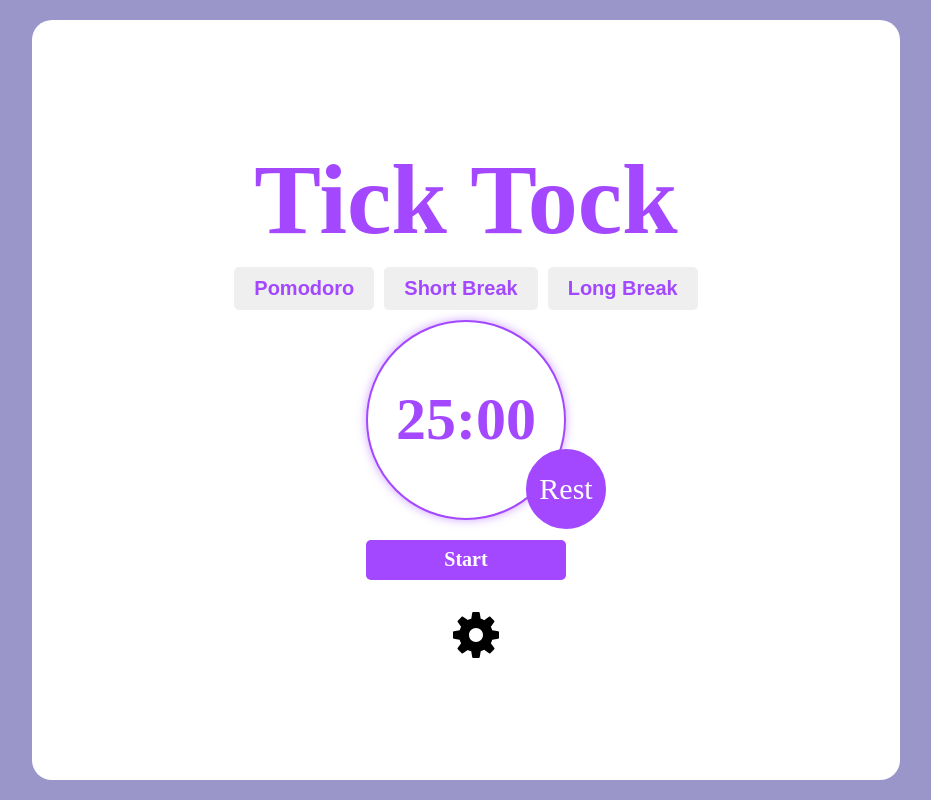
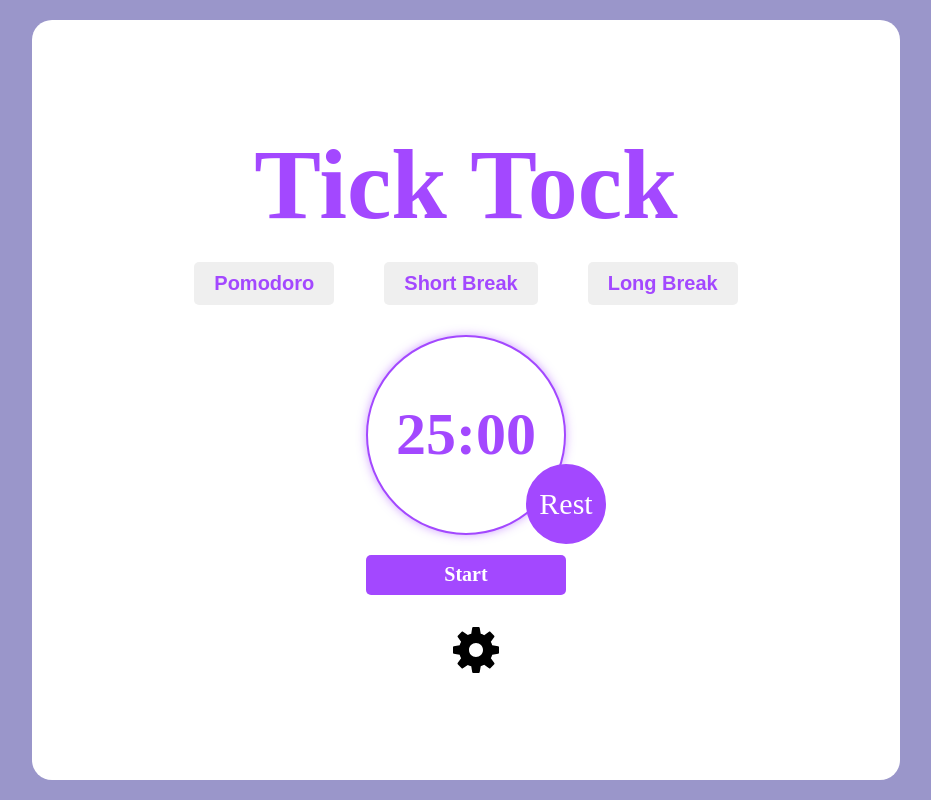
Before and after one commit to MOHDDANISH007/PomoDoro-App, a plain HTML site: page index.html in a window 1280 px wide. Shown: the whole page, without its empty margins (174-1105 px from the left). Drawn offline with Linux system fonts and the light colour scheme.

Commit message:
Update style.css

```diff
--- a/style.css
+++ b/style.css
@@ -38,11 +38,13 @@
     margin-top: 10px;
   }
 
+
+
   /* Buttons in Pomodoro Section */
   .Promodoro {
     display: flex;
-    gap: 10px;
-    margin-top: 10px;
+    gap: 50px;
+    margin-top: 20px;
   }
 
   .button {
@@ -66,7 +68,7 @@
     display: flex;
     flex-direction: column;
     align-items: center;
-    margin-top: 10px;
+    margin-top: 30px;
     position: relative;
   }
 
@@ -185,7 +187,7 @@
     border-radius: 10px;
     box-shadow: 0 0 10px rgba(0, 0, 0, 0.3);
     /* position: relative; */
-    max-height: 70vh; /* Adjust to ensure visibility */
+    max-height: 80vh; /* Adjust to ensure visibility */
     overflow-y: auto; /* Allow vertical scrolling if needed */
 }
 
```
